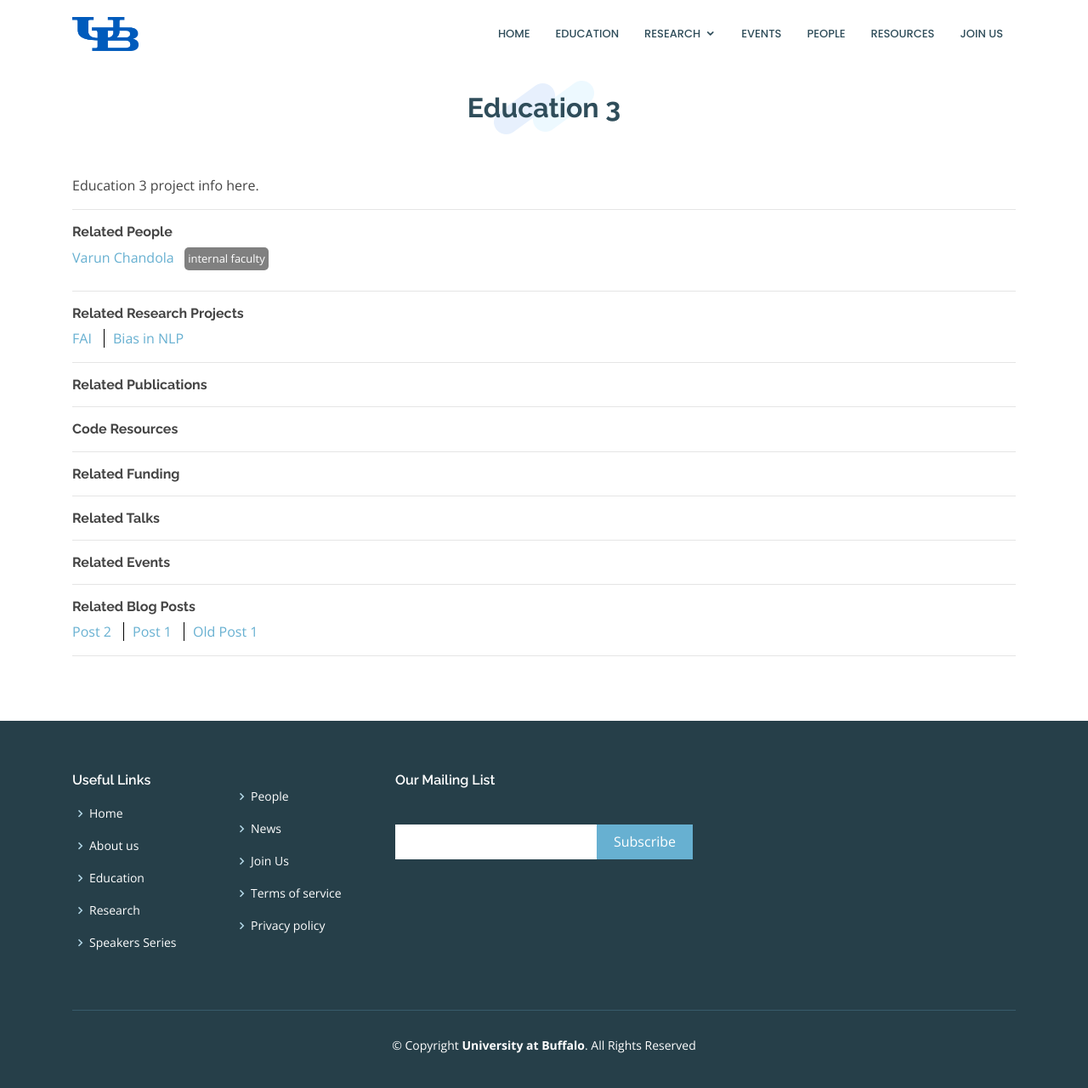
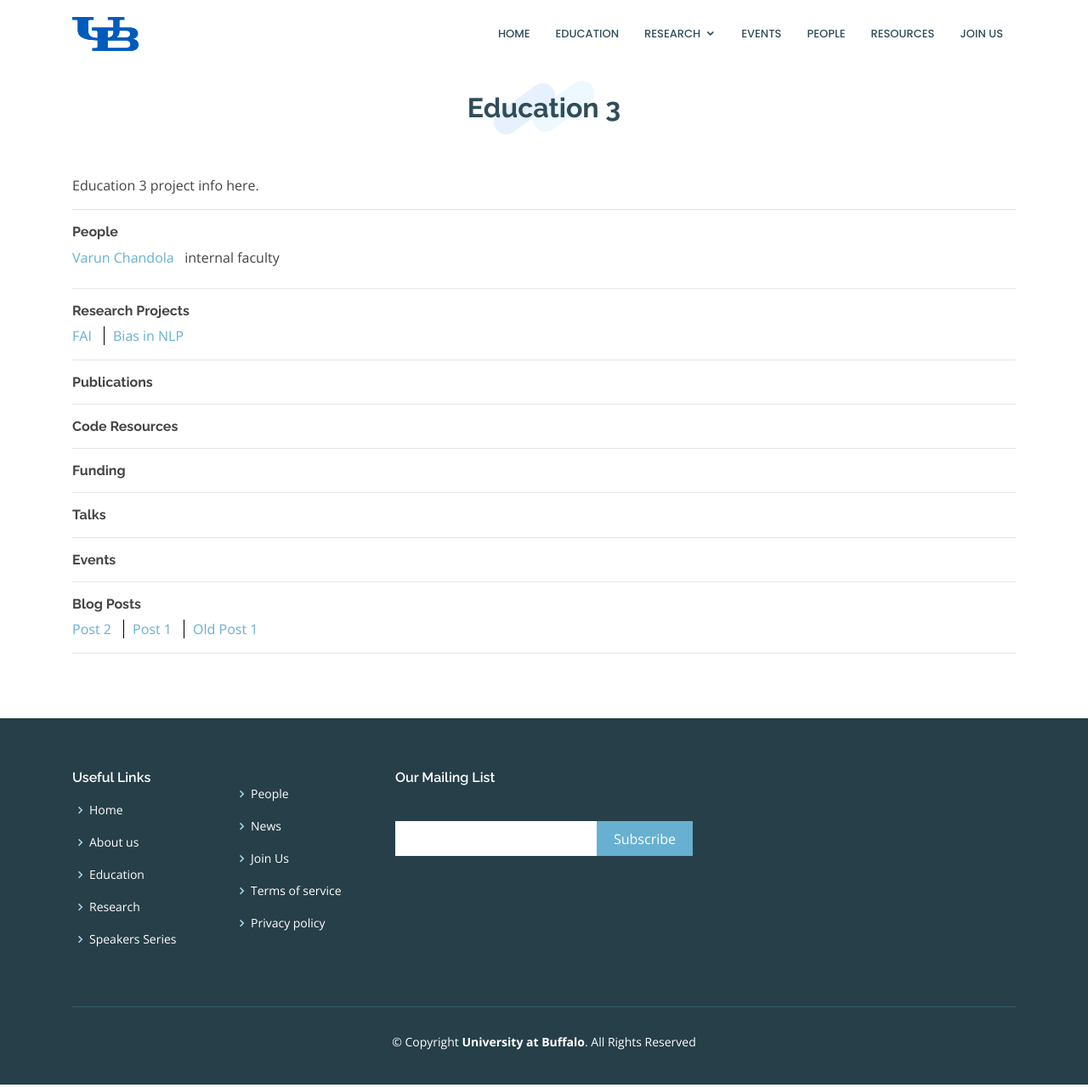
Before and after one commit to Mgeraci19/CS4SG.github.io, a Jekyll site: the page built from _education/Education 3.md, in a window 1280 px wide and 1280 px high. Shown: the whole window at 85% size. Built offline with Jekyll 4.4.1, drawn with Linux system fonts in a browser that asks for light colours.

Commit message:
Update education_project.html

```diff
--- a/_layouts/education_project.html
+++ b/_layouts/education_project.html
@@ -10,13 +10,13 @@ layout: default
 {% for peop in site.people %}
     {% assign all_peop = all_peop | push: peop.key %}
 {% endfor %}
-<h6><b>Related People</b></h6>
+<h6><b>People</b></h6>
 <ul class="noBullets">
 {% for tag in tag_people %}
     {% if all_peop contains tag %}
         {% for peop in site.people %}
             {% if tag == peop.name %}
-            <li><a href="{{ peop.link }}" target="_blank">{{ tag }}</a> &nbsp; <label style="background-color:gray; padding:4px; border-radius:5px; color:white; font-size: small;">{{ peop.category }}</label></li>
+            <li><a href="{{ peop.link }}" target="_blank">{{ tag }}</a> &nbsp; <label class="peopleTag">{{ peop.category }}</label></li>
             {% endif %}
         {% endfor %}
     {% else %}
@@ -29,7 +29,7 @@ layout: default
 <!---------------------------->
 
 {% assign tag_array = page.tagged_projects | split: "," %}
-<h6><b>Related Research Projects</b></h6>
+<h6><b>Research Projects</b></h6>
 
 <ul class="menu">
 {% for tag in tag_array %}
@@ -47,7 +47,7 @@ layout: default
 <hr>
 
 <!---------------------------->
-<h6><b>Related Publications</b></h6>
+<h6><b>Publications</b></h6>
 
 <ul class="menu">
 {% for pub in site.publications %}
@@ -78,7 +78,7 @@ layout: default
 
 <!---------------------------->
 
-<h6><b>Related Funding</b></h6>
+<h6><b>Funding</b></h6>
 
 <ul class="menu">
 {% for fund in site.funding %}
@@ -94,7 +94,7 @@ layout: default
 
 <!---------------------------->
 
-<h6><b>Related Talks</b></h6>
+<h6><b>Talks</b></h6>
 
 <ul class="menu">
 {% for talk in site.talks %}
@@ -110,7 +110,7 @@ layout: default
 
 <!---------------------------->
 
-<h6><b>Related Events</b></h6>
+<h6><b>Events</b></h6>
 <ul class="menu">
 {% for event in site.event %}
     {% if event.tagged_projects contains page.key %}
@@ -133,7 +133,7 @@ layout: default
 
 <!---------------------------->
 
-<h6><b>Related Blog Posts</b></h6>
+<h6><b>Blog Posts</b></h6>
 
 <ul class="menu">
 {% for post in site.posts %}
```
